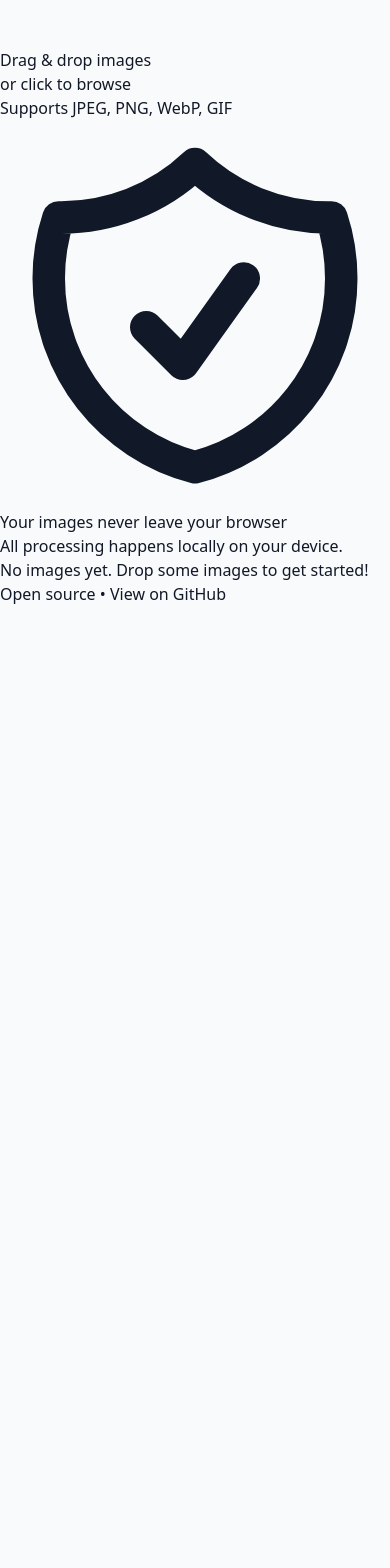
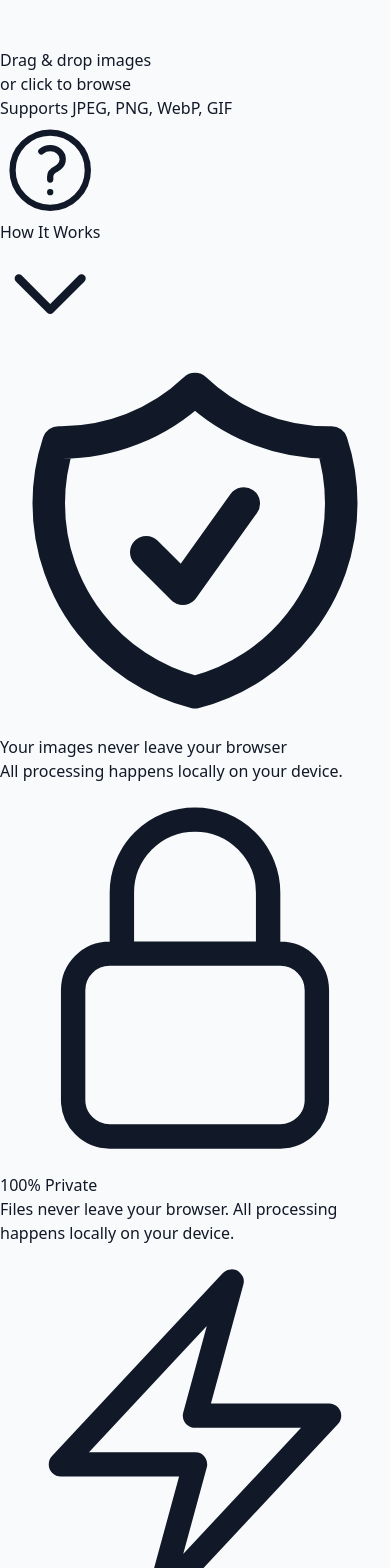
Before and after one commit to parth2844/image-compressor, a React (Vite) app: page / in a window 390 px wide. Shown: the part 420-1988 px from the top of the page. Before the commit the page ends 1026 px from the top, so only its background shows below. Built offline with nearby package versions, Linux system fonts and the light colour scheme.

Commit message:
Add How It Works section and feature cards
- HowItWorks collapsible component in sidebar
- FeatureCards component for empty state (Private, Fast, No Limits)
- Updated footer with correct GitHub repo link
- Feature cards disappear once images are added

```diff
--- a/src/App.jsx
+++ b/src/App.jsx
@@ -2,6 +2,8 @@ import { useState } from 'react';
 import DropZone from './components/DropZone';
 import ImageCard from './components/ImageCard';
 import CompressionControls from './components/CompressionControls';
+import HowItWorks from './components/HowItWorks';
+import FeatureCards from './components/FeatureCards';
 import { useImages } from './hooks/useImages';
 
 export default function App() {
@@ -67,6 +69,9 @@ export default function App() {
               />
             )}
 
+            {/* How It Works - Collapsible */}
+            <HowItWorks />
+
             {/* Privacy Notice */}
             <div className="bg-green-50 border border-green-200 rounded-lg p-3">
               <div className="flex items-start gap-2">
@@ -81,11 +86,14 @@ export default function App() {
             </div>
           </div>
 
-          {/* Right Column - Image Grid */}
+          {/* Right Column - Image Grid or Feature Cards */}
           <div className="lg:col-span-2">
             {images.length === 0 ? (
-              <div className="bg-white rounded-lg border border-gray-200 p-8 text-center">
-                <p className="text-gray-500">No images yet. Drop some images to get started!</p>
+              <div className="space-y-6">
+                <FeatureCards />
+                <div className="bg-white rounded-lg border border-gray-200 p-8 text-center">
+                  <p className="text-gray-500">Drop some images to get started!</p>
+                </div>
               </div>
             ) : (
               <div className="grid grid-cols-2 sm:grid-cols-3 gap-4">
@@ -105,8 +113,23 @@ export default function App() {
 
       {/* Footer */}
       <footer className="border-t border-gray-200 mt-12">
-        <div className="max-w-5xl mx-auto px-4 py-4 text-center text-sm text-gray-500">
-          <p>Open source • <a href="https://github.com" className="text-blue-600 hover:underline">View on GitHub</a></p>
+        <div className="max-w-5xl mx-auto px-4 py-4">
+          <div className="flex flex-col sm:flex-row items-center justify-between gap-2 text-sm text-gray-500">
+            <p>
+              Open source •{' '}
+              <a
+                href="https://github.com/parth2844/image-compressor"
+                target="_blank"
+                rel="noopener noreferrer"
+                className="text-blue-600 hover:underline"
+              >
+                View on GitHub
+              </a>
+            </p>
+            <p className="text-xs text-gray-400">
+              Built with React, Vite & Canvas API
+            </p>
+          </div>
         </div>
       </footer>
     </div>
--- /dev/null
+++ b/src/components/FeatureCards.jsx
@@ -0,0 +1,58 @@
+export default function FeatureCards() {
+  const features = [
+    {
+      icon: (
+        <svg xmlns="http://www.w3.org/2000/svg" fill="none" viewBox="0 0 24 24" strokeWidth={1.5} stroke="currentColor" className="w-8 h-8">
+          <path strokeLinecap="round" strokeLinejoin="round" d="M16.5 10.5V6.75a4.5 4.5 0 10-9 0v3.75m-.75 11.25h10.5a2.25 2.25 0 002.25-2.25v-6.75a2.25 2.25 0 00-2.25-2.25H6.75a2.25 2.25 0 00-2.25 2.25v6.75a2.25 2.25 0 002.25 2.25z" />
+        </svg>
+      ),
+      title: '100% Private',
+      description: 'Files never leave your browser. All processing happens locally on your device.',
+      color: 'green',
+    },
+    {
+      icon: (
+        <svg xmlns="http://www.w3.org/2000/svg" fill="none" viewBox="0 0 24 24" strokeWidth={1.5} stroke="currentColor" className="w-8 h-8">
+          <path strokeLinecap="round" strokeLinejoin="round" d="M3.75 13.5l10.5-11.25L12 10.5h8.25L9.75 21.75 12 13.5H3.75z" />
+        </svg>
+      ),
+      title: 'Lightning Fast',
+      description: 'Uses Web Workers for non-blocking compression. Your browser stays responsive.',
+      color: 'yellow',
+    },
+    {
+      icon: (
+        <svg xmlns="http://www.w3.org/2000/svg" fill="none" viewBox="0 0 24 24" strokeWidth={1.5} stroke="currentColor" className="w-8 h-8">
+          <path strokeLinecap="round" strokeLinejoin="round" d="M21 12a9 9 0 11-18 0 9 9 0 0118 0z" />
+          <path strokeLinecap="round" strokeLinejoin="round" d="M9 9.563C9 9.252 9.252 9 9.563 9h4.874c.311 0 .563.252.563.563v4.874c0 .311-.252.563-.563.563H9.564A.562.562 0 019 14.437V9.564z" />
+        </svg>
+      ),
+      title: 'No Limits',
+      description: 'No file size restrictions. No daily quotas. Compress as many images as you need.',
+      color: 'purple',
+    },
+  ];
+
+  const colorClasses = {
+    green: 'bg-green-50 text-green-600',
+    yellow: 'bg-yellow-50 text-yellow-600',
+    purple: 'bg-purple-50 text-purple-600',
+  };
+
+  return (
+    <div className="grid grid-cols-1 sm:grid-cols-3 gap-4">
+      {features.map((feature, index) => (
+        <div
+          key={index}
+          className="bg-white rounded-lg border border-gray-200 p-5 text-center hover:shadow-md transition-shadow"
+        >
+          <div className={`w-14 h-14 mx-auto rounded-full ${colorClasses[feature.color]} flex items-center justify-center mb-3`}>
+            {feature.icon}
+          </div>
+          <h3 className="font-semibold text-gray-800 mb-1">{feature.title}</h3>
+          <p className="text-sm text-gray-500">{feature.description}</p>
+        </div>
+      ))}
+    </div>
+  );
+}
--- /dev/null
+++ b/src/components/HowItWorks.jsx
@@ -0,0 +1,73 @@
+import { useState } from 'react';
+
+export default function HowItWorks() {
+  const [isOpen, setIsOpen] = useState(false);
+
+  return (
+    <div className="bg-white rounded-lg shadow-sm border border-gray-200 overflow-hidden">
+      <button
+        onClick={() => setIsOpen(!isOpen)}
+        className="w-full px-4 py-3 flex items-center justify-between text-left hover:bg-gray-50 transition-colors"
+      >
+        <span className="font-medium text-gray-700 flex items-center gap-2">
+          <svg xmlns="http://www.w3.org/2000/svg" fill="none" viewBox="0 0 24 24" strokeWidth={1.5} stroke="currentColor" className="w-5 h-5 text-blue-600">
+            <path strokeLinecap="round" strokeLinejoin="round" d="M9.879 7.519c1.171-1.025 3.071-1.025 4.242 0 1.172 1.025 1.172 2.687 0 3.712-.203.179-.43.326-.67.442-.745.361-1.45.999-1.45 1.827v.75M21 12a9 9 0 11-18 0 9 9 0 0118 0zm-9 5.25h.008v.008H12v-.008z" />
+          </svg>
+          How It Works
+        </span>
+        <svg
+          xmlns="http://www.w3.org/2000/svg"
+          fill="none"
+          viewBox="0 0 24 24"
+          strokeWidth={2}
+          stroke="currentColor"
+          className={`w-4 h-4 text-gray-400 transition-transform ${isOpen ? 'rotate-180' : ''}`}
+        >
+          <path strokeLinecap="round" strokeLinejoin="round" d="M19.5 8.25l-7.5 7.5-7.5-7.5" />
+        </svg>
+      </button>
+
+      {isOpen && (
+        <div className="px-4 pb-4 space-y-3 border-t border-gray-100">
+          <div className="pt-3">
+            <div className="flex items-start gap-3">
+              <div className="w-6 h-6 rounded-full bg-blue-100 text-blue-600 flex items-center justify-center flex-shrink-0 text-sm font-bold">
+                1
+              </div>
+              <div>
+                <p className="text-sm font-medium text-gray-800">Drop your images</p>
+                <p className="text-xs text-gray-500">Drag & drop or click to browse. Supports JPEG, PNG, WebP, GIF.</p>
+              </div>
+            </div>
+          </div>
+
+          <div className="flex items-start gap-3">
+            <div className="w-6 h-6 rounded-full bg-blue-100 text-blue-600 flex items-center justify-center flex-shrink-0 text-sm font-bold">
+              2
+            </div>
+            <div>
+              <p className="text-sm font-medium text-gray-800">Adjust & compress</p>
+              <p className="text-xs text-gray-500">Set quality level and format. Processing happens locally in your browser.</p>
+            </div>
+          </div>
+
+          <div className="flex items-start gap-3">
+            <div className="w-6 h-6 rounded-full bg-blue-100 text-blue-600 flex items-center justify-center flex-shrink-0 text-sm font-bold">
+              3
+            </div>
+            <div>
+              <p className="text-sm font-medium text-gray-800">Download results</p>
+              <p className="text-xs text-gray-500">Get individual files or download all as a ZIP archive.</p>
+            </div>
+          </div>
+
+          <div className="pt-2 mt-2 border-t border-gray-100">
+            <p className="text-xs text-gray-400">
+              Uses Canvas API & Web Workers for fast, non-blocking compression.
+            </p>
+          </div>
+        </div>
+      )}
+    </div>
+  );
+}
```
Also changed, not shown: memory-bank/progress.md (+21 -23 lines).
